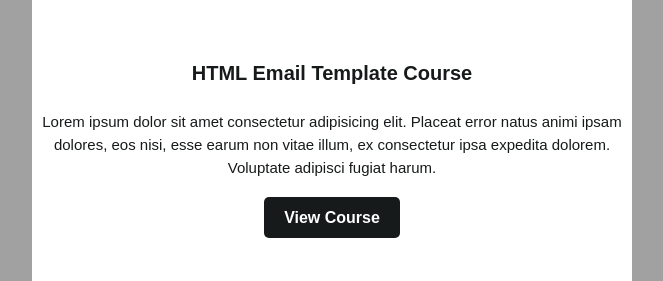
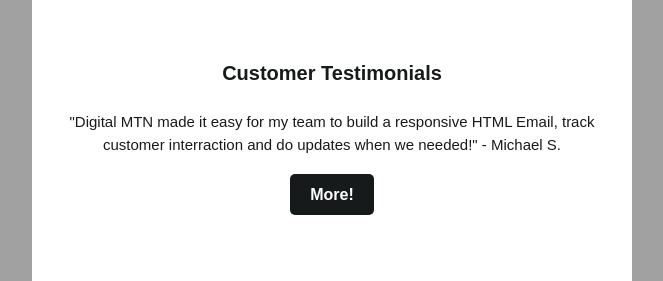
Before and after one commit to EzraSabine/HTML-Email-Project-1, a plain HTML site: page index.html in a window 1280 px wide. Shown: the part 1186-1467 px from the top of the page, without its empty margins (308-971 px from the left). Drawn offline with Linux system fonts and the light colour scheme.

Commit message:
finished all table data and paragraphs and updated imagery

```diff
--- a/index.html
+++ b/index.html
@@ -315,10 +315,10 @@
             <tr>
                 <td style="text-align: center; padding: 15px 0 80px;"> <!--changed this instead of tutorial code above.-->
 
-                    <p style="font-size: 20px; font-weight: bold">HTML Email Template Course</p>
-                    <p style="line-height: 23px; font-size: 15px; padding: 5px 0 15px;">Lorem ipsum dolor sit amet consectetur adipisicing elit. Placeat error natus animi ipsam dolores, eos nisi, esse earum non vitae illum, ex consectetur ipsa expedita dolorem. Voluptate adipisci fugiat harum.</p>
+                    <p style="font-size: 20px; font-weight: bold">Customer Testimonials</p>
+                    <p style="line-height: 23px; font-size: 15px; padding: 5px 10px 15px;">"Digital MTN made it easy for my team to build a responsive HTML Email, track customer interraction and do updates when we needed!" - Michael S.</p>
 
-                    <a href="" class="button-dark"> View Course</a>
+                    <a href="" class="button-dark">More!</a>
 
                 </td>
             </tr>
```
